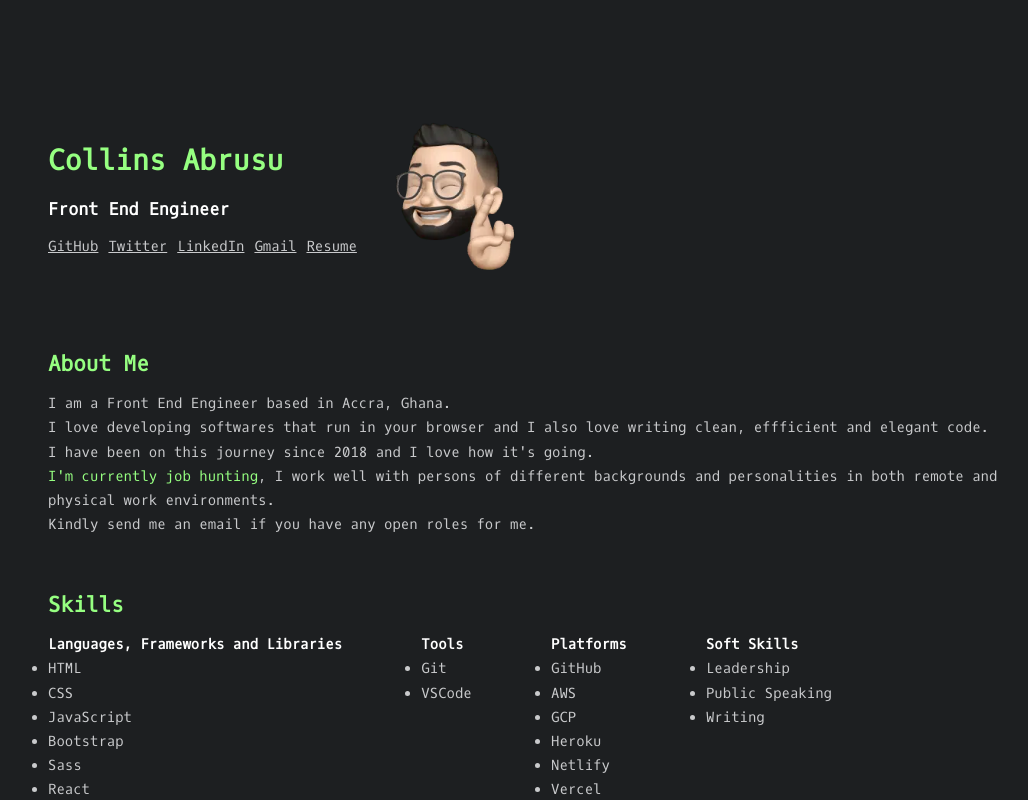
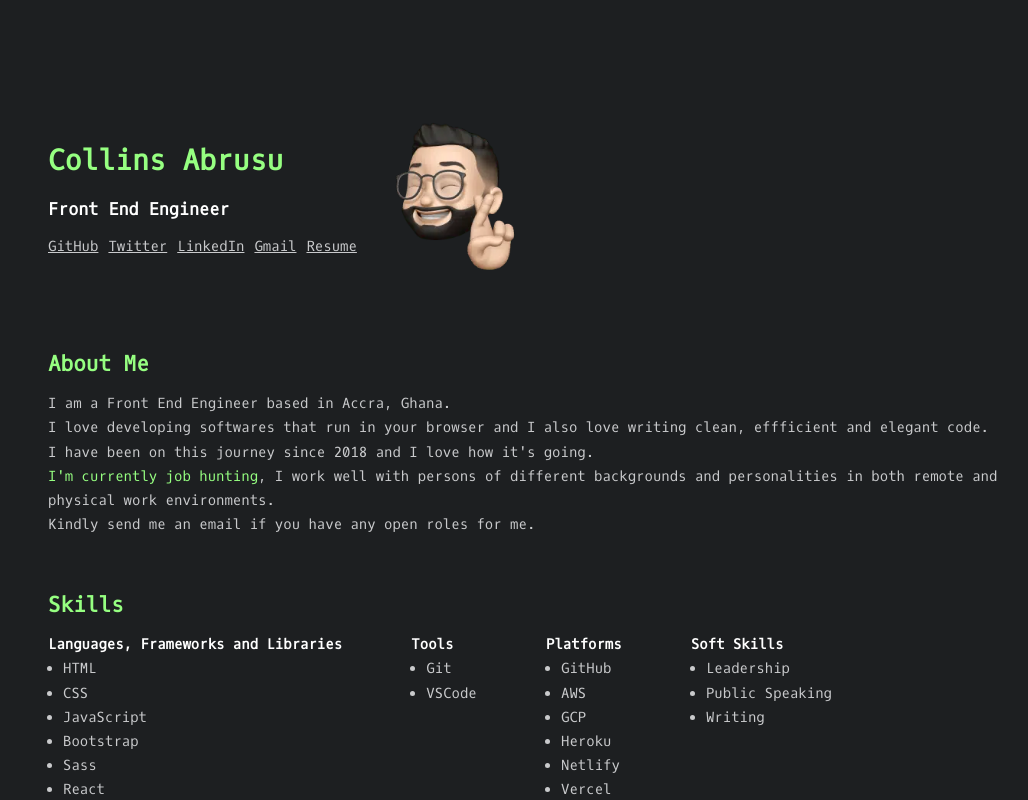
Before and after one commit to abrusu-collins/Portfolio-v7, a React (Create React App) app: page / in a window 1280 px wide. Shown: the top 800 px of the page, without its empty margins (102-1130 px from the left). Built offline with nearby package versions, Linux system fonts and the light colour scheme.

Commit message:
Perfecto🚀🚀

```diff
--- a/src/sass/_config.scss
+++ b/src/sass/_config.scss
@@ -21,6 +21,9 @@ $dimmed_white:#666666;
     line-height: 1.725;
 
 }
+* ul li{
+    margin-left: 15px;
+}
 
 body{
     margin:100px 200px;
--- a/src/styles/style.css
+++ b/src/styles/style.css
@@ -12,6 +12,10 @@
   font-family: Oxygen;
   color: #c9cacc;
   line-height: 1.725;
+}
+
+* ul li {
+  margin-left: 15px;
 }
 
 body {
```
